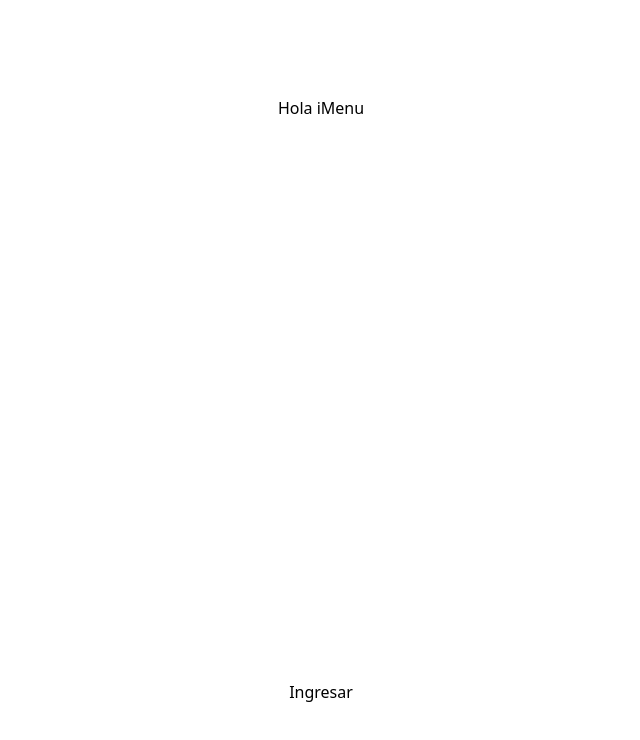
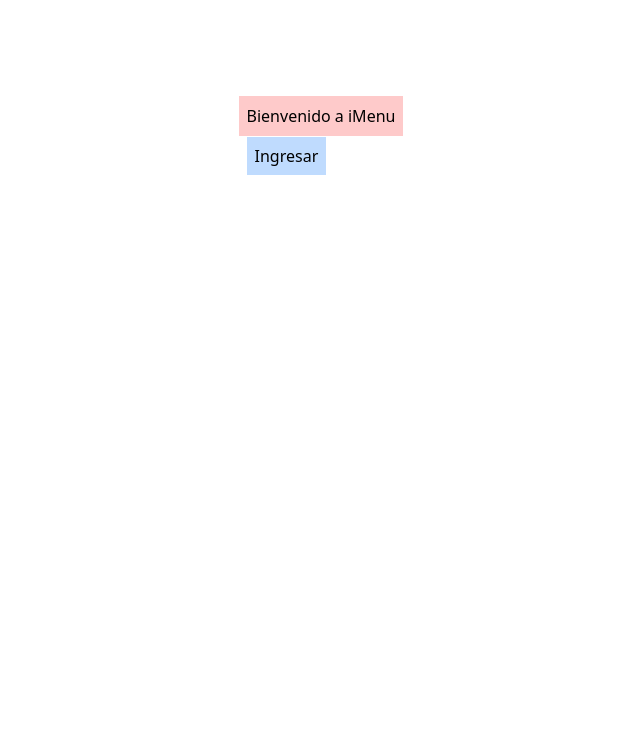
Before and after one commit to mdoval/imenu, a Next.js app: page / in a window 1280 px wide. Shown: the top 740 px of the page, without its empty margins (319-959 px from the left). Built offline with nearby package versions, Linux system fonts and the light colour scheme; no server answers.

Commit message:
Login Mejorado

```diff
--- /dev/null
+++ b/app/components/UserProfile.jsx
@@ -0,0 +1,25 @@
+'use client'
+
+import { useSession } from "next-auth/react"
+
+export default function UserProfile() {
+    const {data: session, status} = useSession()
+    console.log(session, status)
+
+    switch(status) {
+        case 'loading':
+            return(<div className="p-2"><h1>Cargando...</h1></div>)
+            break
+        case 'authenticated':
+            return(<div className="p-3">
+                        <h1 className="p-2">Nombre: {session.user.name}</h1>
+                        <h1 className="p-2">Mail: {session.user.email}</h1>
+                        <a href="/api/auth/signout" className="p-2 bg-blue-200 border-solid">Cerrar Session</a>
+                    </div>)
+            break
+        default:
+            return(<div className="p-2"><a href="/api/auth/signin" className="p-2 bg-blue-200 border-solid">Ingresar</a></div>)
+            break
+    }
+
+}
--- a/app/page.js
+++ b/app/page.js
@@ -1,10 +1,12 @@
-import Link from "next/link";
+import UserProfile from "./components/UserProfile";
 
 export default function Home() {
   return (
     <main className="flex min-h-screen flex-col items-center justify-between p-24">
-      <h1>Hola iMenu</h1>
-      <Link href="/api/auth/signin">Ingresar</Link>
+      <div>
+        <h1 className="bg-red-200 p-2">Bienvenido a  iMenu</h1>
+        <UserProfile />
+      </div>
     </main>
   );
 }
```
